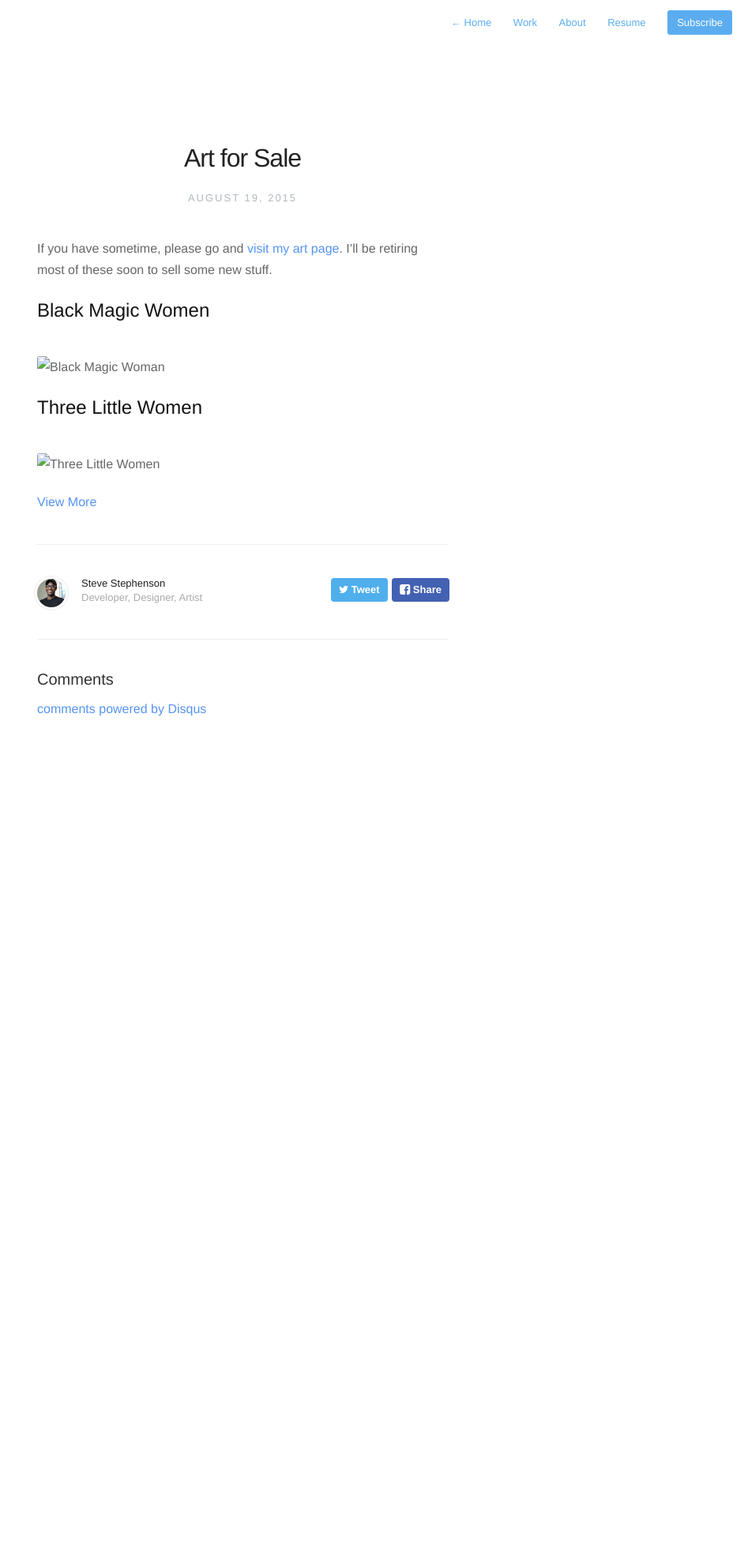
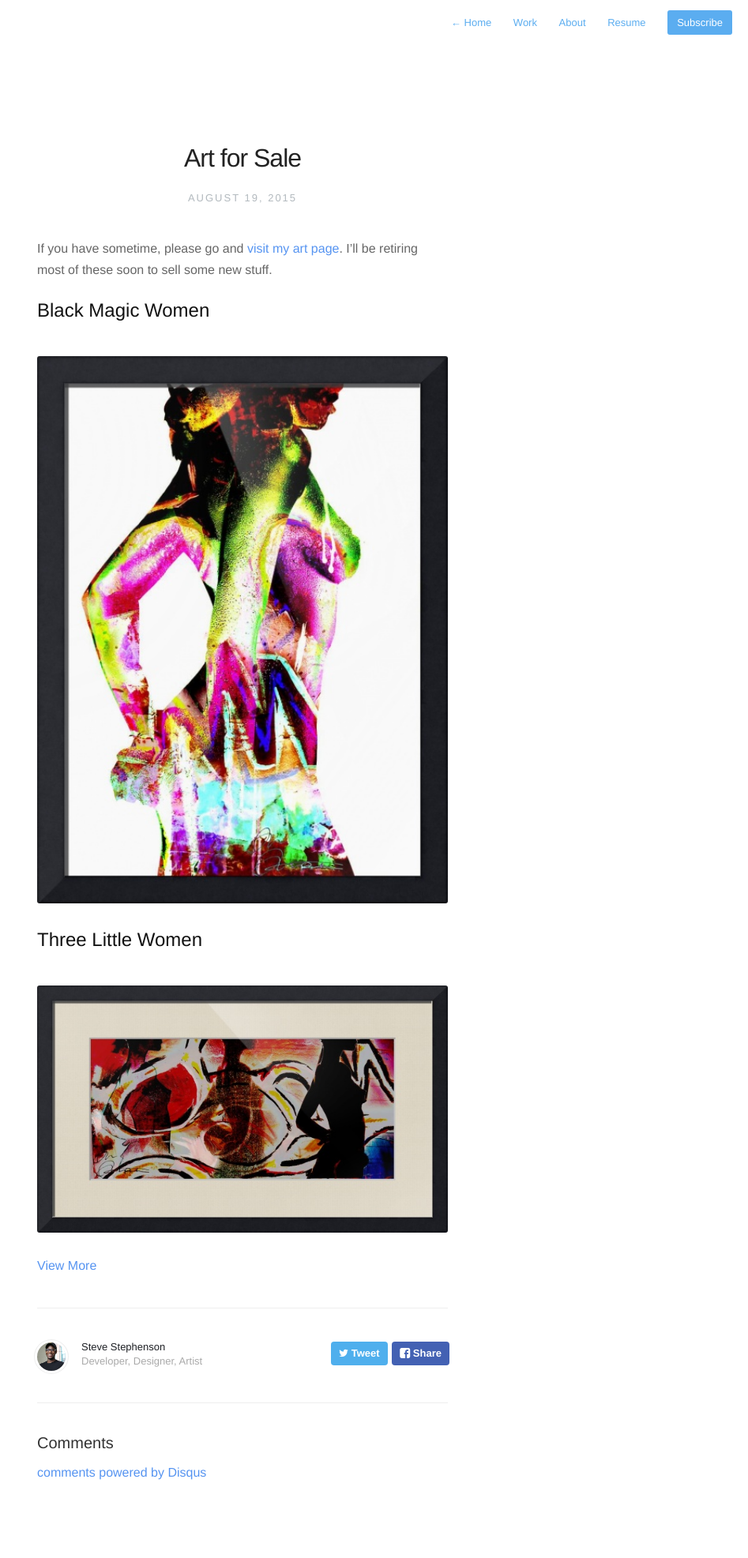
Before and after one commit to Steveiscreative/steveiscreative.github.io, a Jekyll site: the page built from _posts/2015-08-19-art-for-sale-and-more-to-come.markdown, in a window 1280 px wide. Shown: the whole page at 79% size, without its empty margins (333-1280 px from the left). Built offline with Jekyll 4.4.1, drawn with Linux system fonts in a browser that asks for light colours; nearby versions of some CDN libraries; Markdown is read by kramdown in place of the engine named in the settings; comment, search, counter and statistics services are not loaded; before the commit the page ends 1006 px from its top, so only the background shows below that.

Commit message:
Fixes image paths

```diff
--- a/_posts/2015-08-19-art-for-sale-and-more-to-come.markdown
+++ b/_posts/2015-08-19-art-for-sale-and-more-to-come.markdown
@@ -7,10 +7,10 @@ date: 2015-08-19
 If you have sometime, please go and [visit my art page][imagekind]. I'll be retiring most of these soon to sell some new stuff.
 
 ## Black Magic Women
-![Black Magic Woman](/assets/2015-08-19/black-magic.jpeg)
+![Black Magic Woman](/assets/images/2015-08-19/black-magic.jpeg)
 
 ## Three Little Women
-![Three Little Women](/assets/2015-08-19/three.jpeg)
+![Three Little Women](/assets/images/2015-08-19/three.jpeg)
 
 
 [View More][imagekind]
```
